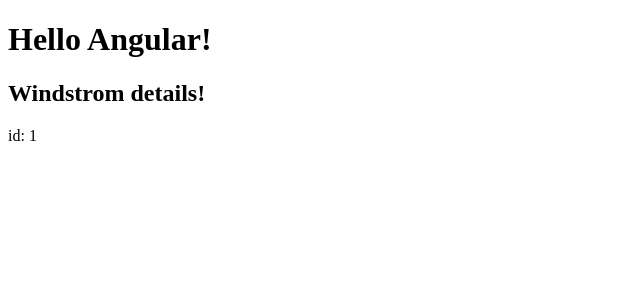
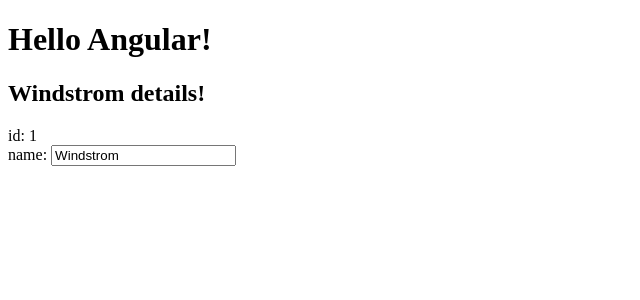
Before and after one commit to cloudliner/hello-angular, an Angular app: page / in a window 1280 px wide. Shown: the top 300 px of the page, without its empty margins (0-640 px from the left). Built offline with nearby package versions, Linux system fonts and the light colour scheme.

Commit message:
Complete Hero Editor

```diff
--- a/src/app/app.component.html
+++ b/src/app/app.component.html
@@ -4,3 +4,7 @@
 
 <h2>{{hero.name}} details!</h2>
 <div><label>id: </label>{{hero.id}}</div>
+<div>
+  <label>name: </label>
+  <input type="text" [(ngModel)]="hero.name">
+</div>
```
